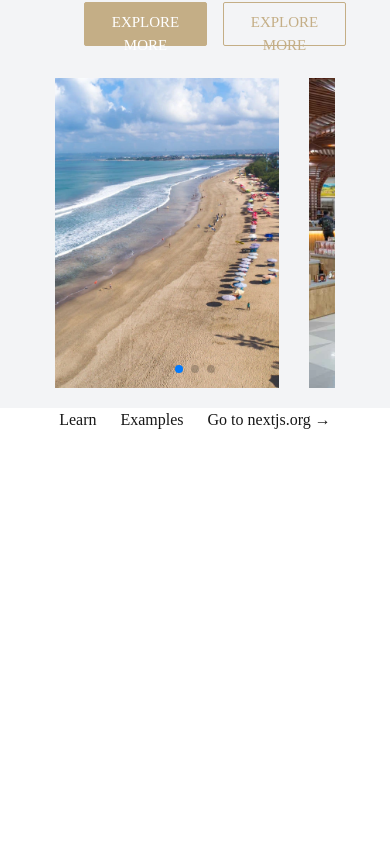
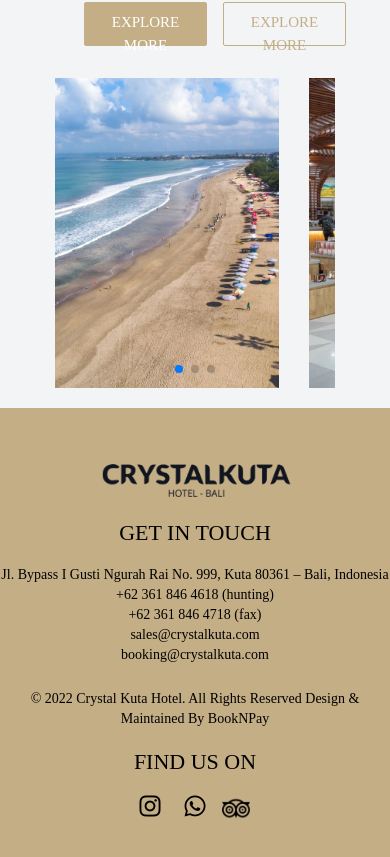
Before and after one commit to Diopranata01/crystal, a Next.js app: page / in a window 390 px wide. Shown: the part 7432-8289 px from the top of the page. Before the commit the page ends 7864 px from the top, so only its background shows below. Built offline with nearby package versions, Linux system fonts and the light colour scheme.

Commit message:
feat: slicing footer

```diff
--- a/package.json
+++ b/package.json
@@ -9,6 +9,11 @@
     "lint": "next lint"
   },
   "dependencies": {
+    "@fortawesome/fontawesome-svg-core": "^6.6.0",
+    "@fortawesome/free-brands-svg-icons": "^6.6.0",
+    "@fortawesome/free-regular-svg-icons": "^6.6.0",
+    "@fortawesome/free-solid-svg-icons": "^6.6.0",
+    "@fortawesome/react-fontawesome": "^0.2.2",
     "next": "14.2.15",
     "react": "^18",
     "react-dom": "^18",
--- a/src/components/footer/index.js
+++ b/src/components/footer/index.js
@@ -1,30 +1,60 @@
+import Image from "next/image"; // components/Footer.js
+
 export default function Footer() {
   return (
-    <footer className="row-start-3 flex gap-6 flex-wrap items-center justify-center">
-        <a
-            className="flex items-center gap-2 hover:underline hover:underline-offset-4"
-            href="https://nextjs.org/learn?utm_source=create-next-app&utm_medium=default-template-tw&utm_campaign=create-next-app"
-            target="_blank"
-            rel="noopener noreferrer"
-        >
-        Learn
-        </a>
-        <a
-            className="flex items-center gap-2 hover:underline hover:underline-offset-4"
-            href="https://vercel.com/templates?framework=next.js&utm_source=create-next-app&utm_medium=default-template-tw&utm_campaign=create-next-app"
-            target="_blank"
-            rel="noopener noreferrer"
-        >
-        Examples
-        </a>
-        <a
-            className="flex items-center gap-2 hover:underline hover:underline-offset-4"
-            href="https://nextjs.org?utm_source=create-next-app&utm_medium=default-template-tw&utm_campaign=create-next-app"
-            target="_blank"
-            rel="noopener noreferrer"
-        >
-        Go to nextjs.org →
-        </a>
+    <footer className="bg-[#c4ae86] text-[#000] py-10">
+      <div className="container mx-auto grid grid-cols-1 md:grid-cols-6 gap-4">
+        {/* Left Column - Logo */}
+        <div className="flex justify-center md:justify-start items-start">
+          <Image
+            src="/logo-crystal-white.png"
+            alt="Logo"
+            className="h-10 w-auto mt-3"
+            width={200}
+            height={200}
+            style={{ filter: "invert(1) contrast(0.8) brightness(0.2)" }} // CSS filter to invert the image color
+          />
+        </div>
+
+        {/* Middle Column - Get in Touch */}
+        <div className="text-center col-span-1 md:col-start-2 md:col-span-4">
+          <div className="flex flex-col items-center md:items-center">
+            <h3 className="text-[22px] md:text-[28px] font-medium mb-4 uppercase">
+              Get in Touch
+            </h3>
+            <p className="text-sm md:text-base">
+              Jl. Bypass I Gusti Ngurah Rai No. 999, Kuta 80361 – Bali,
+              Indonesia
+            </p>
+            <p className="text-sm md:text-base">+62 361 846 4618 (hunting)</p>
+            <p className="text-sm md:text-base">+62 361 846 4718 (fax)</p>
+            <p className="text-sm md:text-base">sales@crystalkuta.com</p>
+            <p className="text-sm md:text-base">booking@crystalkuta.com</p>
+            <br />
+            <p className="text-sm md:text-base">
+              © 2022 Crystal Kuta Hotel. All Rights Reserved Design & Maintained By BookNPay
+            </p>
+          </div>
+        </div>
+
+        {/* Right Column - Find Us */}
+        <div className="col-span-1 md:col-span-1 text-center md:text-right flex flex-col items-center md:items-center">
+          <h2 className="text-[22px] md:text-[28px] font-medium mb-4 uppercase">
+            Find Us On
+          </h2>
+          <div className="flex gap-4 justify-center md:justify-end">
+            <i className="text-2xl md:text-3xl fa-brands fa-instagram mr-2"></i>
+            <i className="text-2xl md:text-3xl fa-brands fa-whatsapp"></i>
+            <Image
+              src="/tripadvisor.png"
+              alt="Logo"
+              className="h-[1.8rem] md:h-[2.1rem] w-auto"
+              width={100}
+              height={100}
+            />
+          </div>
+        </div>
+      </div>
     </footer>
-  )
-};
+  );
+}
--- a/src/pages/_app.js
+++ b/src/pages/_app.js
@@ -1,7 +1,15 @@
+import React, { useEffect } from 'react';
 import "@/styles/globals.css";
 import Layout from "@/components/layout";
 
 export default function App({ Component, pageProps }) {
+  useEffect(() => {
+    const link = document.createElement("link");
+    link.href = "https://cdnjs.cloudflare.com/ajax/libs/font-awesome/6.1.0/css/all.min.css";
+    link.rel = "stylesheet";
+    document.head.appendChild(link);
+  }, []);
+
   return (
     <Layout>
       <Component {...pageProps} />
```
Also changed, not shown: public/tripadvisor.png (added), 1 other file (tests, documents, lock files or other folders).
